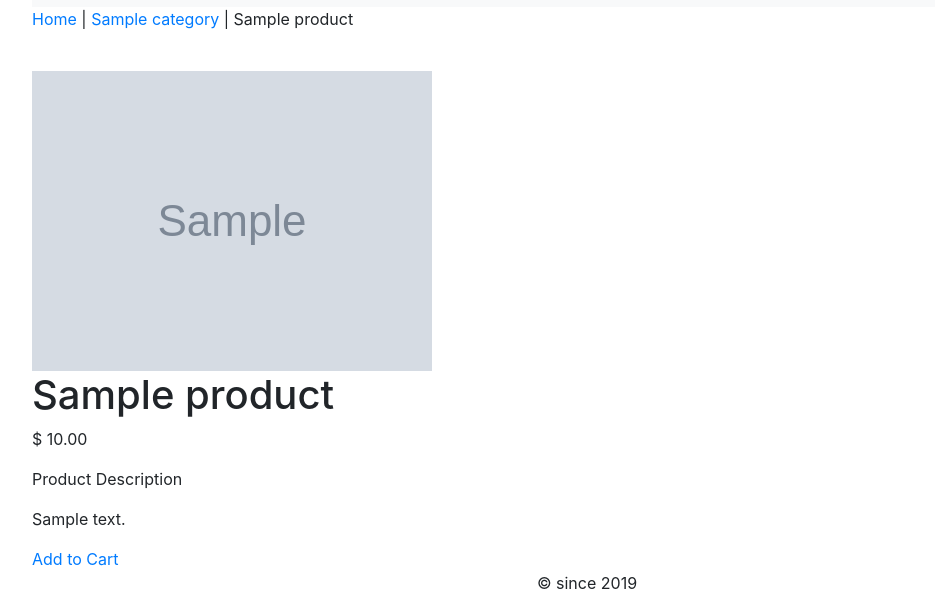
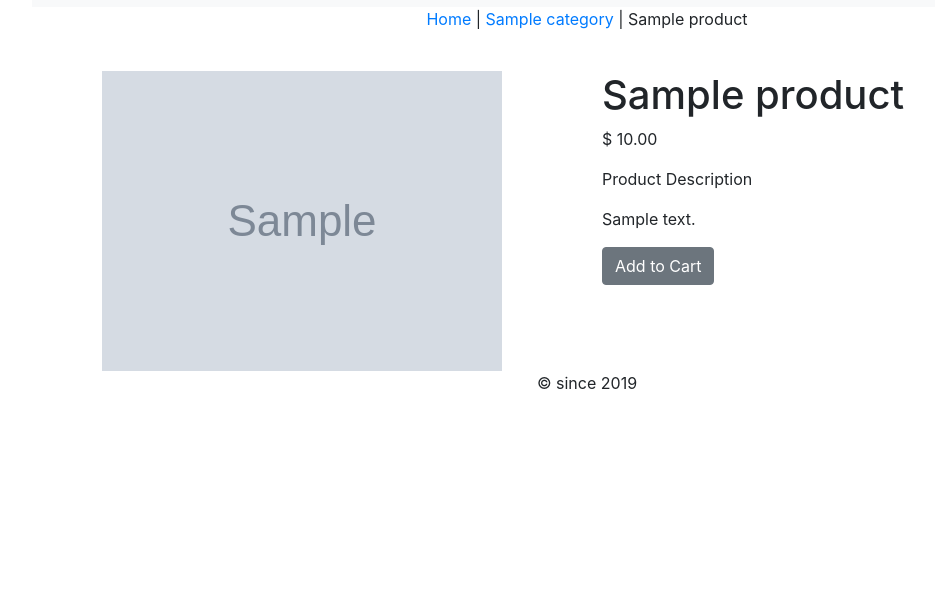
Before and after one commit to HyungtaeMoon/cart_shopping, a Django app: a page that uses app/shop/templates/shop/product-detail.html in a window 1280 px wide. Shown: the part 349-960 px from the top of the page, without its empty margins (53-988 px from the left). After the commit the page ends 738 px from the top, so only its background shows below. Run offline with Django 3.2, Linux system fonts and the light colour scheme; tables that the repository leaves empty hold one stand-in row (values such as "Sample post"); grey boxes marked "Sample" are stand-in pictures; some libraries are stand-ins or nearby versions.

Commit message:
[ADD] product-detail 페이지에 bootstrap, custom 태그 적용

```diff
--- a/app/shop/templates/shop/product-detail.html
+++ b/app/shop/templates/shop/product-detail.html
@@ -7,28 +7,28 @@
     {{ product.name }} - Perfect Cushion Store
 {% endblock %}
 {% block content %}
-    <div>
-        <div>
+    <div class="row my_prod_row_class">
+        <div class="mx-auto">
             <p><a href="{% url 'shop:allProdCat' %}">Home</a> | <a href="{{ product.category.get_url }}">{{ product.category }}</a> | {{ product.name }}</p>
         </div>
-        <div>
+        <div class="container">
             <br>
-            <div>
-                <div>
-                    <div>
+            <div class="row">
+                <div class="col-12 col-sm-12 col-md-12 col-lg-6 text-center">
+                    <div style="min-width: 18rem;">
                         <img src="{{ product.image.url }}" alt="{{ product.name }}">
                     </div>
                 </div>
-                <div>
+                <div class="col-12 col-sm-12 col-md-12 col-lg-6">
                     <div>
-                        <h1>{{ product.name }}</h1>
+                        <h1 class="my_prod_title">{{ product.name }}</h1>
                         <p>$ {{ product.price }}</p>
-                        <p>Product Description</p>
-                        <p>{{ product.description }}</p>
+                        <p class="my_title">Product Description</p>
+                        <p class="text-justify my_prod_text">{{ product.description }}</p>
                         {% if product.stock <= 0 %}
-                            <p><b>Out of Stock</b></p>
+                            <p class="text-justify my_prod_text"><b>Out of Stock</b></p>
                         {% else %}
-                            <a href="#">Add to Cart</a>
+                            <a class="btn btn-secondary" href="#">Add to Cart</a>
                         {% endif %}
                     </div>
                 </div>
```
